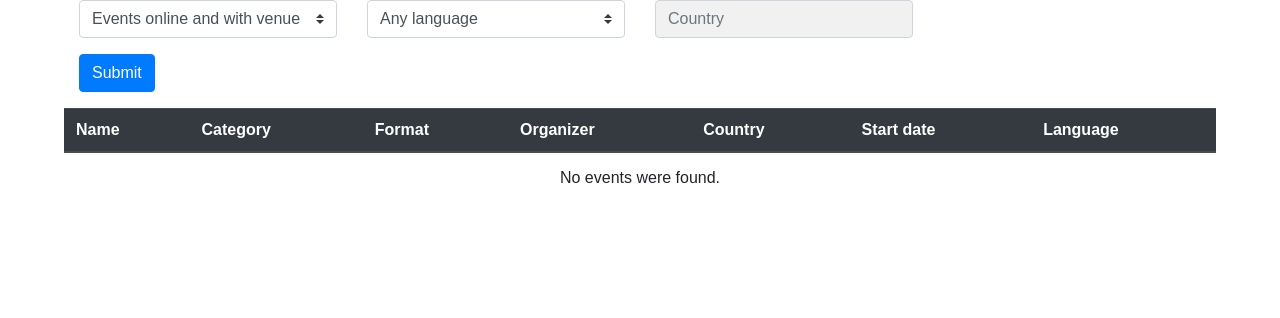
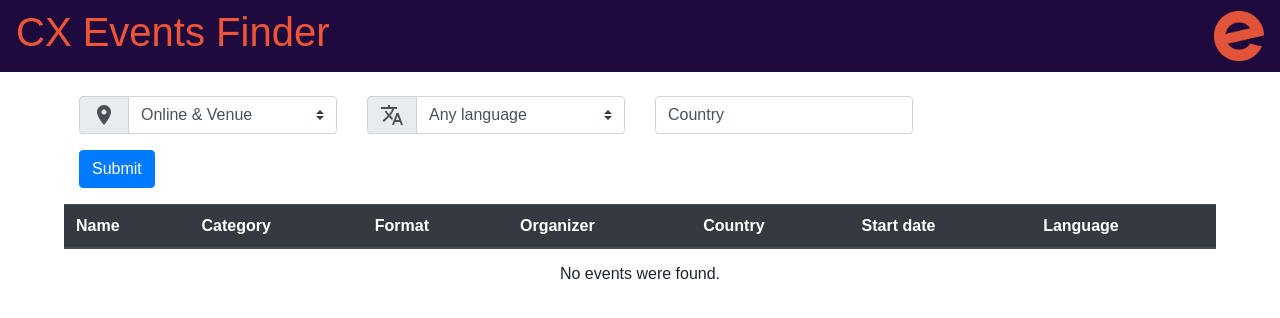
Before and after one commit to evbeda/search-events, a Django app: page / in a window 1280 px wide. Shown: the top 318 px of the page. Run offline with Django 3.2, Linux system fonts and the light colour scheme; data comes from the database, SQL or seed files in the repository; data that the repository does not hold is empty; some libraries are stand-ins or nearby versions.

Commit message:
Add icons and navbar

```diff
--- a/static/css/style.css
+++ b/static/css/style.css
@@ -18,7 +18,7 @@ input {
   font-size: 16px;
 }
 input[type=text] {
-  background-color: #f1f1f1;
+  background-color: #ffffff;
   width: 100%;
 }
 input[type=submit] {
@@ -26,20 +26,20 @@ input[type=submit] {
   color: #fff;
 }
 .autocomplete-items {
+    width: 90%;
     position: absolute;
     border: 1px solid #d4d4d4;
     border-bottom: none;
     border-top: none;
     z-index: 99;
-  /*position the autocomplete items to be the same width as the container:*/
     top: 100%;
-  left: 0;
-  right: 0;
+    left: 5%;
+    right: 5%;
 }
 .autocomplete-items div {
   padding: 10px;
   cursor: pointer;
-  background-color: #fff;
+  background-color: #ffffff;
   border-bottom: 1px solid #d4d4d4;
 }
 .autocomplete-items div:hover {
@@ -52,13 +52,17 @@ input[type=submit] {
   color: #ffffff;
 }
 
-input[type="text"]:disabled {
-  background: #dddddd;
-  border-color: red;
-  cursor: not-allowed;
-}
-
 .flag {
   width: 50px;
   height: auto;
 }
+.feed-header__title-top {
+  color:#f05537
+}
+
+.blue-eb{
+  background-color: #1E0A3C
+}
+input::placeholder {
+  color: #495057 !important;
+}
--- a/templates/base.html
+++ b/templates/base.html
@@ -2,6 +2,7 @@
 {% bootstrap_css %}
 {% load static %}
 <link rel="stylesheet" type="text/css" href="{% static "css/style.css" %}">
+<link rel="stylesheet" href="https://fonts.googleapis.com/icon?family=Material+Icons">
 <script src="https://ajax.googleapis.com/ajax/libs/jquery/1.7.1/jquery.min.js" type="text/javascript"></script>
 <script type="text/javascript" src="{% static "js/filter_country.js" %}"></script>
 
--- a/templates/event_list.html
+++ b/templates/event_list.html
@@ -1,12 +1,15 @@
 {% extends "base.html" %}
-
+{% load static %}
 {% block content %}
 
     {% load el_pagination_tags %}
 
-    {% comment %} <h1>Events</h1> {% endcomment %}
+    <nav class="navbar blue-eb">
+        <h1><div class="feed-header__title-top">CX Events Finder</div></h1>
+        <img class="flag" src="{% static "img/eventbrite_logo.png"%}">
+      </nav>
 
-    <div class="container-fluid width-90">
+    <div class="container-fluid width-90 mt-4">
         {% include "filters.html" %}
 
         {% include "table_events.html" %}
--- a/templates/filters.html
+++ b/templates/filters.html
@@ -1,13 +1,23 @@
 <form autocomplete="off" id="country-form">
         <div class="row">
             <div class="input-group col-sm-3" >
+                <div class="input-group-prepend">
+                    <span class="input-group-text" id="basic-addon1">
+                        <i class="material-icons">location_on</i>
+                    </span>
+                  </div>
                 <select onchange="toggleDisable('country', this.value);" id="online" name="online" class="custom-select h-100" id="inputGroupSelect01">
-                    <option value="both">Events online and with venue</option>
+                    <option value="both">Online &amp; Venue</option>
                     <option value="on">Events online</option>
                     <option value="off">Events with venue</option>
                 </select>
             </div>
             <div class="input-group col-sm-3" >
+                <div class="input-group-prepend">
+                    <span class="input-group-text" id="basic-addon2">
+                        <i class="material-icons">translate</i>
+                    </span>
+                  </div>
                 <select id="language" name="language" class="custom-select h-100" id="inputGroupSelect01">
                     <option selected value="">Any language</option>
                     {% for language in languages %}
```
Also changed, not shown: static/img/eventbrite_logo.png (added). Lines whose indentation alone changed are shown as unchanged.
